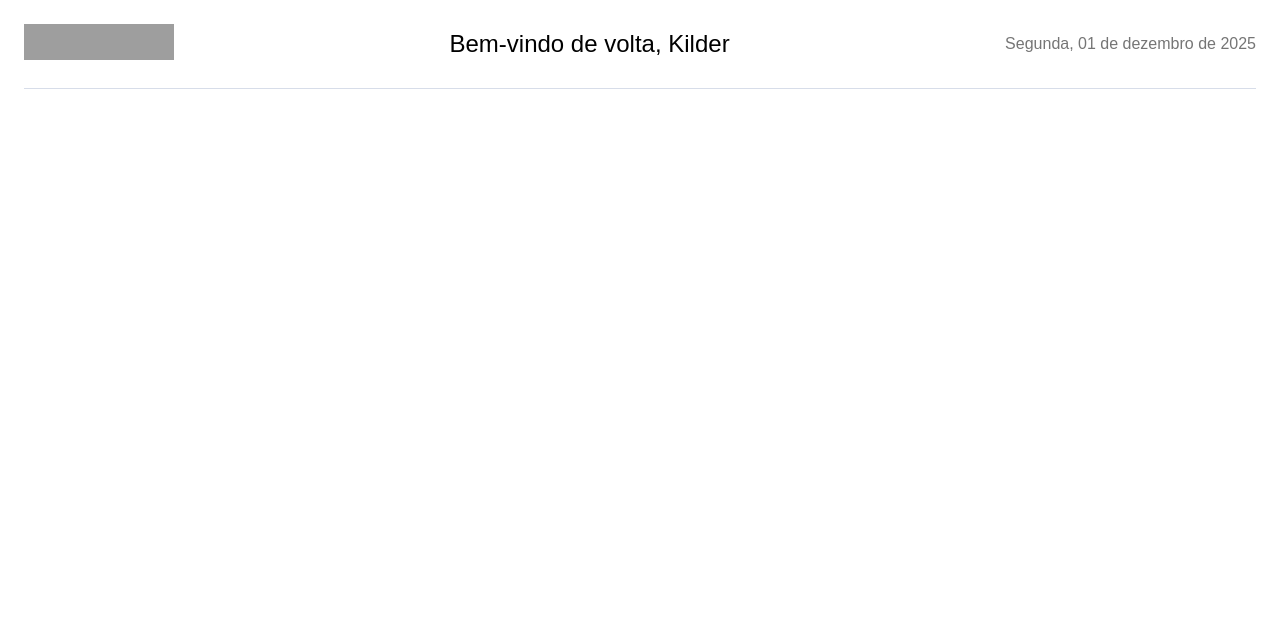
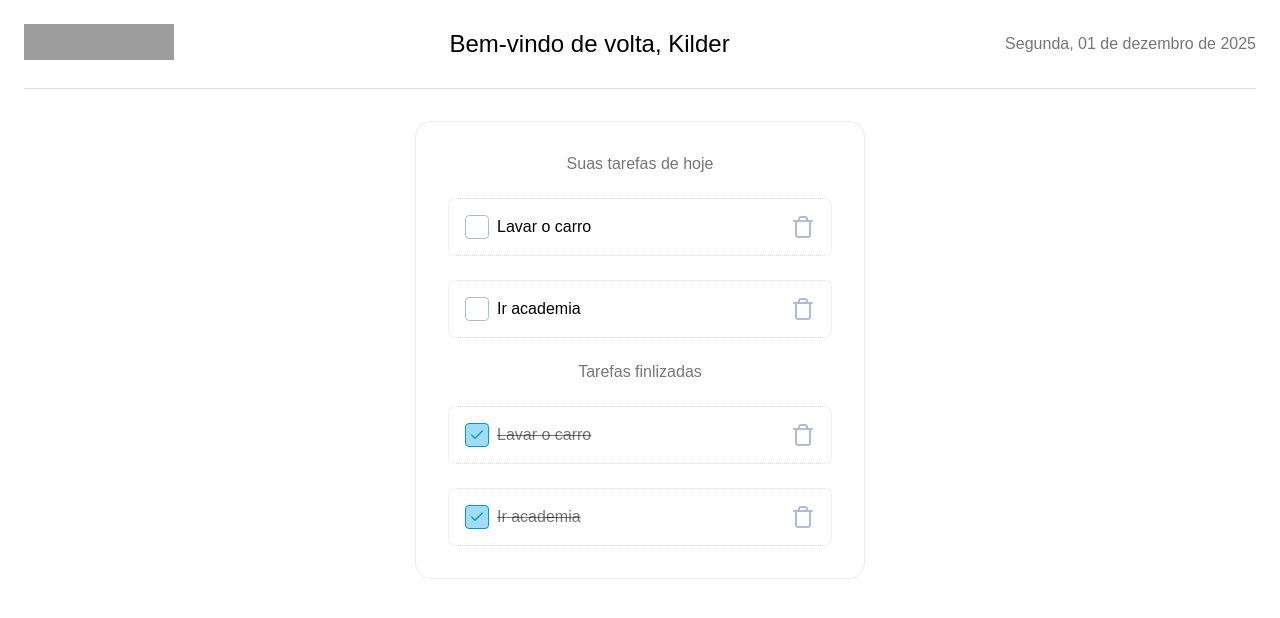
Before and after one commit to killer-cf/legaplan-teste, a Next.js app: page / in a window 1280 px wide. Shown: the top 618 px of the page. Built offline with nearby package versions, Linux system fonts and the light colour scheme; grey boxes are pictures that could not be loaded.

Commit message:
style: tasks card

```diff
--- a/package.json
+++ b/package.json
@@ -9,6 +9,7 @@
     "lint": "next lint"
   },
   "dependencies": {
+    "lucide-react": "^0.441.0",
     "next": "14.2.13",
     "react": "^18",
     "react-dom": "^18",
--- a/src/app/globals.css
+++ b/src/app/globals.css
@@ -1,7 +1,8 @@
 :root {
 	--background: #ffffff;
 
-	--light-blue: #e7eefb;
+	--light-blue: #a0dcf6;
+	--dark-blue: #0796d3;
 
 	--blue-gradient: linear-gradient(45deg, #0796d3, #53c0f0);
 	--red-gradient: linear-gradient(45deg, #d30707, #f05353);
--- a/src/app/page.module.scss
+++ b/src/app/page.module.scss
@@ -166,4 +166,8 @@ a.secondary {
     margin: 0 auto;
     max-width: 1280px;
     padding: 0 24px;
+    display: flex;
+    flex-direction: column;
+    justify-content: center;
+    align-items: center;
 }
--- a/src/app/page.tsx
+++ b/src/app/page.tsx
@@ -1,10 +1,12 @@
 import { Header } from '@/components/header'
+import { TaskCard } from '@/components/task-card'
 import styles from './page.module.scss'
 
 export default function Home() {
 	return (
 		<main className={styles.main}>
 			<Header />
+			<TaskCard />
 		</main>
 	)
 }
--- a/src/components/header/index.module.scss
+++ b/src/components/header/index.module.scss
@@ -1,5 +1,6 @@
 .container {
     display: flex;
+    width: 100%;
     justify-content: space-between;
     max-width: 1280px;
     align-items: center;
--- /dev/null
+++ b/src/components/task-card/checkbox/index.module.scss
@@ -0,0 +1,41 @@
+.container {
+  display: flex;
+  align-items: center;
+  cursor: pointer;
+
+  input {
+    display: none;
+  }
+
+  .checkbox {
+    width: 24px;
+    height: 24px;
+    border: 1px solid #B0BBD1;
+    border-radius: 4px;
+    display: flex;
+    align-items: center;
+    justify-content: center;
+    margin-right: 8px;
+    transition: all 0.2s ease-in-out;
+
+    svg {
+      color: var(--dark-blue);
+    }
+  }
+
+  input:checked + .checkbox {
+    background-color: var(--light-blue);
+    border-color: var(--dark-blue);
+  }
+
+  input:checked ~ .label {
+    text-decoration: line-through;
+    color: #0000008A;
+  }
+
+  .label {
+    font-size: 16px;
+    font-weight: 400;
+    vertical-align: middle;
+  }
+}
--- /dev/null
+++ b/src/components/task-card/checkbox/index.tsx
@@ -0,0 +1,37 @@
+'use client'
+
+import { Check } from 'lucide-react'
+import { useState } from 'react'
+import styles from './index.module.scss'
+
+export type CheckboxProps = {
+	checked?: boolean
+	onChange?: (isChecked: boolean) => void
+	label?: string
+}
+
+export const Checkbox = ({
+	checked: initialChecked = false,
+	onChange,
+	label,
+}: CheckboxProps) => {
+	const [isChecked, setIsChecked] = useState(initialChecked)
+
+	const handleChange = () => {
+		const newChecked = !isChecked
+		setIsChecked(newChecked)
+		if (onChange) {
+			onChange(newChecked)
+		}
+	}
+
+	return (
+		<label className={styles.container}>
+			<input type="checkbox" checked={isChecked} onChange={handleChange} />
+			<span className={styles.checkbox}>
+				{isChecked && <Check size={16} />}
+			</span>
+			{label && <span className={styles.label}>{label}</span>}
+		</label>
+	)
+}
--- /dev/null
+++ b/src/components/task-card/index.module.scss
@@ -0,0 +1,24 @@
+.card {
+    display: flex;
+    flex-direction: column;
+    max-width: 450px;
+    width: 100%;
+    padding: 32px;
+    gap: 24px;
+    border: 1px solid #EAECF0;
+    border-radius: 16px;
+
+    h3 {
+        font-size: 16px;
+        line-height: 20px;
+        font-weight: 400;
+        color: #0000008A;
+        text-align: center;
+    }
+}
+
+.list {
+    display: flex;
+    flex-direction: column;
+    gap: 24px;
+}
--- /dev/null
+++ b/src/components/task-card/index.tsx
@@ -0,0 +1,20 @@
+import styles from './index.module.scss'
+import { Task } from './task'
+
+export const TaskCard = (props: Props) => {
+	return (
+		<div className={styles.card}>
+			<h3>Suas tarefas de hoje</h3>
+			<div className={styles.list}>
+				<Task finished={false} name={'Lavar o carro'} />
+				<Task finished={false} name={'Ir academia'} />
+			</div>
+
+			<h3>Tarefas finlizadas</h3>
+			<div className={styles.list}>
+				<Task finished={true} name={'Lavar o carro'} />
+				<Task finished={true} name={'Ir academia'} />
+			</div>
+		</div>
+	)
+}
--- /dev/null
+++ b/src/components/task-card/task/index.module.scss
@@ -0,0 +1,20 @@
+.task {
+    display: flex;
+    justify-content: space-between;
+	padding: 16px;
+	border-radius: 8px;
+	border: 1px dotted #d7dde9;
+
+    &:hover {
+        background-color: #F7F9FD;
+        border-color: transparent;
+    }
+}
+
+.delete {
+    cursor: pointer;
+    color: #B0BBD1;
+    border: none;
+    background-color: transparent;
+    display: flex;
+}
--- /dev/null
+++ b/src/components/task-card/task/index.tsx
@@ -0,0 +1,19 @@
+import { Trash } from 'lucide-react'
+import { Checkbox } from '../checkbox'
+import styles from './index.module.scss'
+
+type Props = {
+	name: string
+	finished: boolean
+}
+
+export const Task = ({ name, finished }: Props) => {
+	return (
+		<div className={styles.task}>
+			<Checkbox checked={finished} label={name} />
+			<button type="button" className={styles.delete}>
+				<Trash />
+			</button>
+		</div>
+	)
+}
```
Also changed, not shown: 1 other file (tests, documents, lock files or other folders).
